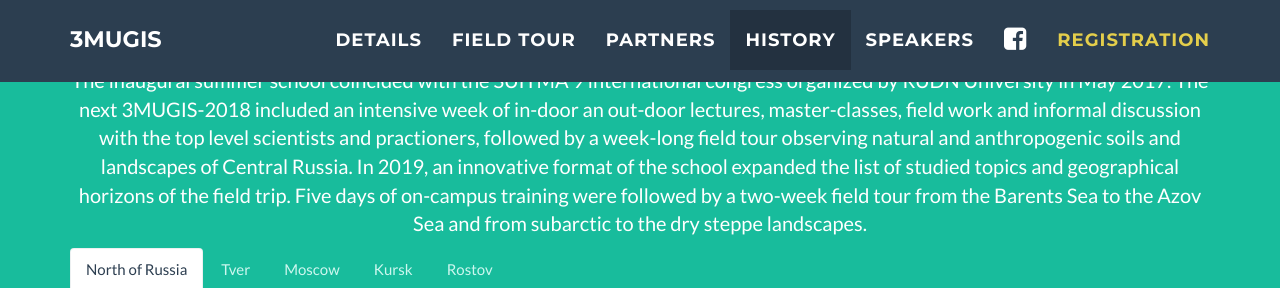
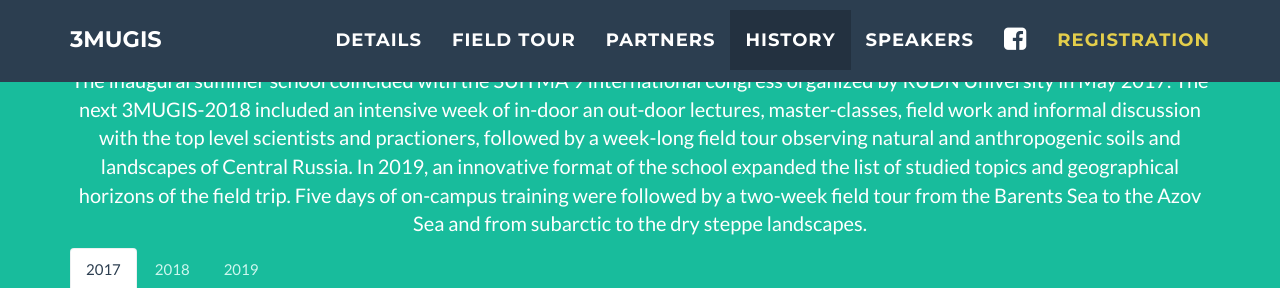
Before and after one commit to erasmus-rudn/erasmus-rudn.github.io, a Jekyll site: the page built from _posts/2014-07-19-project-15.markdown, in a window 1280 px wide and 900 px high, scrolled down 3963 px, cut to the strip 0-288 px from the top of the window. Built offline with Jekyll 4.4.1, drawn with Linux system fonts in a browser that asks for light colours; our own code applies the rules of GitHub Pages for plain Markdown files.

Commit message:
Update history_flickr_gallery.html

```diff
--- a/_includes/history_flickr_gallery.html
+++ b/_includes/history_flickr_gallery.html
@@ -10,32 +10,25 @@
 a two-week field tour from the Barents Sea to the Azov Sea and from subarctic to the dry steppe landscapes.</p>
 
                 <ul class="nav nav-tabs" role="tablist">
-                  <li role="presentation" class="active"><a href="#north" aria-controls="home" role="tab" data-toggle="tab">North of Russia</a></li>
-                  <li role="presentation" ><a href="#tver" aria-controls="home" role="tab" data-toggle="tab">Tver</a></li>
-                  <li role="presentation"><a href="#moscow" aria-controls="profile" role="tab" data-toggle="tab">Moscow</a></li>
-                  <li role="presentation"><a href="#kursk" aria-controls="messages" role="tab" data-toggle="tab">Kursk</a></li>
-                  <li role="presentation"><a href="#rostov" aria-controls="settings" role="tab" data-toggle="tab">Rostov</a>
+                  <li role="presentation" class="active"><a href="#3mugis2017" aria-controls="home" role="tab" data-toggle="tab">2017</a></li>
+                  <li role="presentation" ><a href="#3mugis2018" aria-controls="home" role="tab" data-toggle="tab">2018</a></li>
+                  <li role="presentation"><a href="#3mugis2019" aria-controls="profile" role="tab" data-toggle="tab">2019</a></li>
+
                   </li>
                 </ul>
 
                 <!-- Tab panes -->
                 <div class="tab-content">
-                  <div role="tabpanel" class="tab-pane active" id="north">
-                            <iframe style="position: relative; top: 0; left: 0; width: 100%; height: 600px;" src="https://flickrembed.com/cms_embed.php?source=flickr&layout=responsive&input=www.flickr.com/photos/184386536@N05/albums/72157710835017253&sort=2&by=album&theme=compact_right&scale=fill&speed=5000&limit=50&skin=default&autoplay=true" scrolling="no" frameborder="0" allowFullScreen="true" webkitallowfullscreen="true" mozallowfullscreen="true"><p>Finding a Scotts <a  href="https://www.codeguesser.co.uk/scottsmenswear.com">clothing discount code</a></p><small>Powered by <a href="https://flickrembed.com">flickr embed</a>.</small></iframe><script type="text/javascript">function showpics(){var a=$("#box").val();$.getJSON("http://api.flickr.com/services/feeds/photos_public.gne?tags="+a+"&tagmode=any&format=json&jsoncallback=?",function(a){$("#images").hide().html(a).fadeIn("fast"),$.each(a.items,function(a,e){$("<img/>").attr("src",e.media.m).appendTo("#images")})})}</script>
+                  <div role="tabpanel" class="tab-pane active" id="3mugis2017">
+                            <iframe style="position: relative; top: 0; left: 0; width: 100%; height: 100%;" src="https://flickrembed.com/cms_embed.php?source=flickr&layout=responsive&input=www.flickr.com/photos/184386536@N05/albums/72157711195453743&sort=0&by=album&theme=compact_right&scale=fill&speed=5000&limit=10&skin=alexis-light&autoplay=true" scrolling="no" frameborder="0" allowFullScreen="true" webkitallowfullscreen="true" mozallowfullscreen="true"><p>Finding a Scotts <a rel="nofollow" href="https://www.codeguesser.co.uk/scottsmenswear.com">clothing discount code</a></p><small>Powered by <a href="https://flickrembed.com">flickr embed</a>.</small></iframe><script type="text/javascript">function showpics(){var a=$("#box").val();$.getJSON("http://api.flickr.com/services/feeds/photos_public.gne?tags="+a+"&tagmode=any&format=json&jsoncallback=?",function(a){$("#images").hide().html(a).fadeIn("fast"),$.each(a.items,function(a,e){$("<img/>").attr("src",e.media.m).appendTo("#images")})})}</script>
                   </div>
-                  <div role="tabpanel" class="tab-pane" id="tver">
-                              <iframe style="position: relative; top: 0; left: 0; width: 100%; height: 600px;" src="https://flickrembed.com/cms_embed.php?source=flickr&layout=responsive&input=www.flickr.com/photos/184386536@N05/albums/72157710836092771&sort=2&by=album&theme=compact_right&scale=fill&speed=5000&limit=50&skin=default&autoplay=true" scrolling="no" frameborder="0" allowFullScreen="true" webkitallowfullscreen="true" mozallowfullscreen="true"><p>Finding a Scotts <a  href="https://www.codeguesser.co.uk/scottsmenswear.com">clothing discount code</a></p><small>Powered by <a href="https://flickrembed.com">flickr embed</a>.</small></iframe><script type="text/javascript">function showpics(){var a=$("#box").val();$.getJSON("http://api.flickr.com/services/feeds/photos_public.gne?tags="+a+"&tagmode=any&format=json&jsoncallback=?",function(a){$("#images").hide().html(a).fadeIn("fast"),$.each(a.items,function(a,e){$("<img/>").attr("src",e.media.m).appendTo("#images")})})}</script>
+                  <div role="tabpanel" class="tab-pane" id="3mugis2018">
+                              <iframe style="position: relative; top: 0; left: 0; width: 100%; height: 100%;" src="https://flickrembed.com/cms_embed.php?source=flickr&layout=responsive&input=www.flickr.com/photos/184386536@N05/albums/72157711146724763&sort=0&by=album&theme=compact_right&scale=fill&speed=5000&limit=10&skin=alexis-light&autoplay=true" scrolling="no" frameborder="0" allowFullScreen="true" webkitallowfullscreen="true" mozallowfullscreen="true"><p>Finding a Scotts <a rel="nofollow" href="https://www.codeguesser.co.uk/scottsmenswear.com">clothing discount code</a></p><small>Powered by <a href="https://flickrembed.com">flickr embed</a>.</small></iframe><script type="text/javascript">function showpics(){var a=$("#box").val();$.getJSON("http://api.flickr.com/services/feeds/photos_public.gne?tags="+a+"&tagmode=any&format=json&jsoncallback=?",function(a){$("#images").hide().html(a).fadeIn("fast"),$.each(a.items,function(a,e){$("<img/>").attr("src",e.media.m).appendTo("#images")})})}</script>
                   </div>
-                  <div role="tabpanel" class="tab-pane" id="moscow">
-                                <iframe style="position: relative; top: 0; left: 0; width: 100%; height: 600px;" src="https://flickrembed.com/cms_embed.php?source=flickr&layout=responsive&input=www.flickr.com/photos/184386536@N05/albums/72157710835027446&sort=2&by=album&theme=compact_right&scale=fill&speed=5000&limit=50&skin=default&autoplay=true" scrolling="no" frameborder="0" allowFullScreen="true" webkitallowfullscreen="true" mozallowfullscreen="true"><p>Finding a Scotts <a  href="https://www.codeguesser.co.uk/scottsmenswear.com">clothing discount code</a></p><small>Powered by <a href="https://flickrembed.com">flickr embed</a>.</small></iframe><script type="text/javascript">function showpics(){var a=$("#box").val();$.getJSON("http://api.flickr.com/services/feeds/photos_public.gne?tags="+a+"&tagmode=any&format=json&jsoncallback=?",function(a){$("#images").hide().html(a).fadeIn("fast"),$.each(a.items,function(a,e){$("<img/>").attr("src",e.media.m).appendTo("#images")})})}</script>
+                  <div role="tabpanel" class="tab-pane" id="3mugis2019">
+                             <iframe style="position: relative; top: 0; left: 0; width: 100%; height: 100%;" src="https://flickrembed.com/cms_embed.php?source=flickr&layout=responsive&input=www.flickr.com/photos/184386536@N05/albums/72157711055505166&sort=0&by=album&theme=compact_right&scale=fill&speed=5000&limit=10&skin=alexis-light&autoplay=true" scrolling="no" frameborder="0" allowFullScreen="true" webkitallowfullscreen="true" mozallowfullscreen="true"><p>Finding a Scotts <a rel="nofollow" href="https://www.codeguesser.co.uk/scottsmenswear.com">clothing discount code</a></p><small>Powered by <a href="https://flickrembed.com">flickr embed</a>.</small></iframe><script type="text/javascript">function showpics(){var a=$("#box").val();$.getJSON("http://api.flickr.com/services/feeds/photos_public.gne?tags="+a+"&tagmode=any&format=json&jsoncallback=?",function(a){$("#images").hide().html(a).fadeIn("fast"),$.each(a.items,function(a,e){$("<img/>").attr("src",e.media.m).appendTo("#images")})})}</script>
                   </div>
-                  <div role="tabpanel" class="tab-pane" id="kursk">
-                                  <iframe style="position: relative; top: 0; left: 0; width: 100%; height: 600px;" src="https://flickrembed.com/cms_embed.php?source=flickr&layout=responsive&input=www.flickr.com/photos/184386536@N05/albums/72157710836248176&sort=2&by=album&theme=compact_right&scale=fill&speed=5000&limit=50&skin=default&autoplay=true" scrolling="no" frameborder="0" allowFullScreen="true" webkitallowfullscreen="true" mozallowfullscreen="true"><p>Finding a Scotts <a  href="https://www.codeguesser.co.uk/scottsmenswear.com">clothing discount code</a></p><small>Powered by <a href="https://flickrembed.com">flickr embed</a>.</small></iframe><script type="text/javascript">function showpics(){var a=$("#box").val();$.getJSON("http://api.flickr.com/services/feeds/photos_public.gne?tags="+a+"&tagmode=any&format=json&jsoncallback=?",function(a){$("#images").hide().html(a).fadeIn("fast"),$.each(a.items,function(a,e){$("<img/>").attr("src",e.media.m).appendTo("#images")})})}</script>
-                  </div>
-                  <div role="tabpanel" class="tab-pane" id="rostov">
-                                    <iframe style="position: relative; top: 0; left: 0; width: 100%; height: 600px;" src="https://flickrembed.com/cms_embed.php?source=flickr&layout=responsive&input=www.flickr.com/photos/184386536@N05/albums/72157710835487923&sort=2&by=album&theme=compact_right&scale=fill&speed=5000&limit=50&skin=default&autoplay=true" scrolling="no" frameborder="0" allowFullScreen="true" webkitallowfullscreen="true" mozallowfullscreen="true"><p>Finding a Scotts <a  href="https://www.codeguesser.co.uk/scottsmenswear.com">clothing discount code</a></p><small>Powered by <a href="https://flickrembed.com">flickr embed</a>.</small></iframe><script type="text/javascript">function showpics(){var a=$("#box").val();$.getJSON("http://api.flickr.com/services/feeds/photos_public.gne?tags="+a+"&tagmode=any&format=json&jsoncallback=?",function(a){$("#images").hide().html(a).fadeIn("fast"),$.each(a.items,function(a,e){$("<img/>").attr("src",e.media.m).appendTo("#images")})})}</script>
 
-                  </div>
                 </div>
 
 
```
